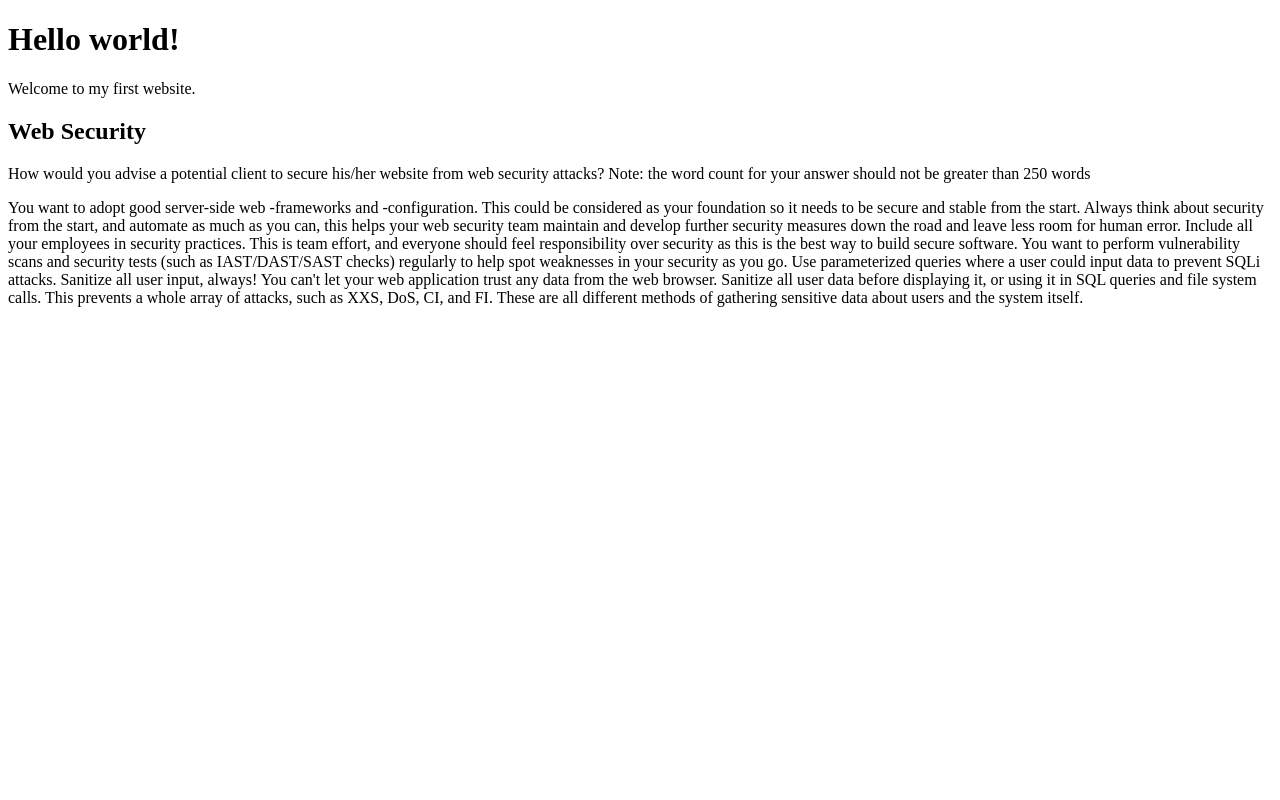
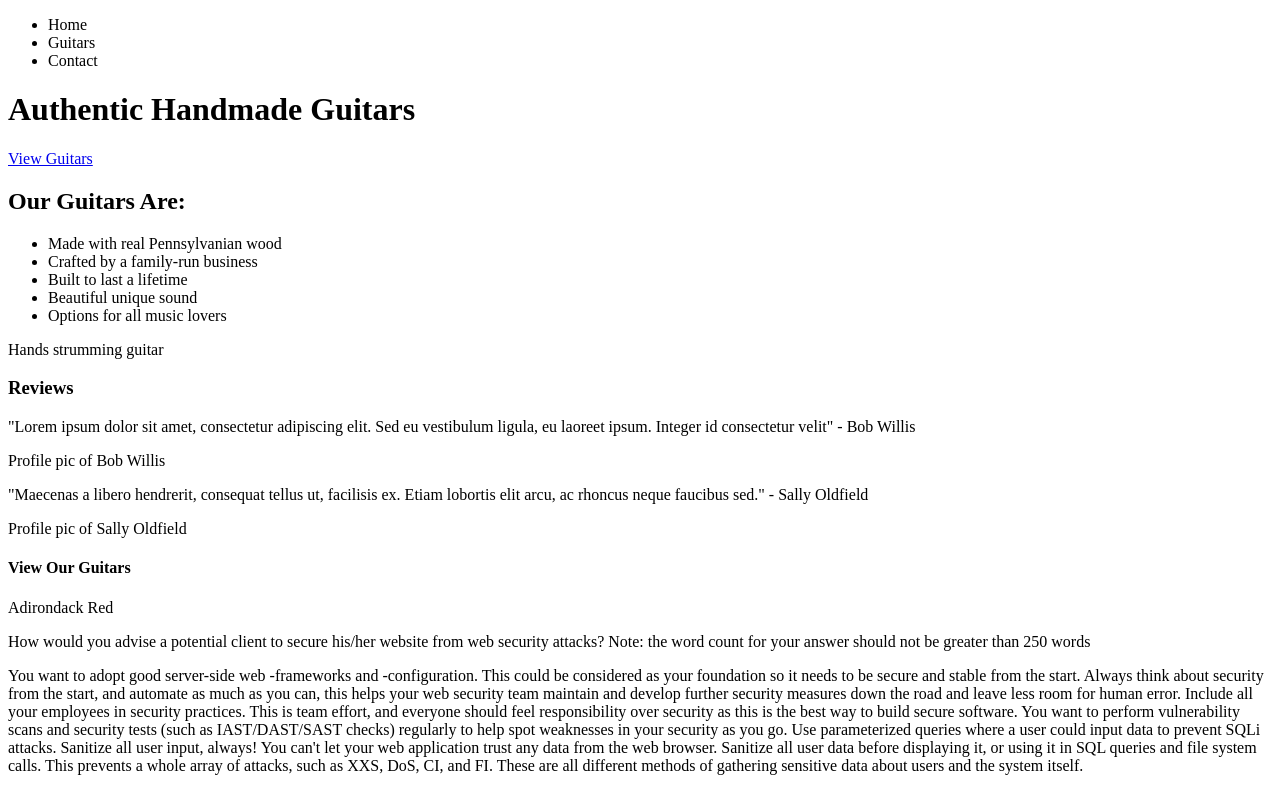
Before and after one commit to Noroff-FEU-Assignments/cross-course-project-Pockitt, a plain HTML site: page index.html in a window 1280 px wide. Drawn offline with Linux system fonts and the light colour scheme.

Commit message:
Task 1
html-css_task1module1
Moved answer to security Q to bottom

```diff
--- a/index.html
+++ b/index.html
@@ -1,12 +1,37 @@
 <!DOCTYPE html>
 <html>
   <head>
-    <title>My first website</title>
+    <title>Guitar Kings</title>
   </head>
+  <header>
+    <nav>
+    <ul>
+      <li>Home</li>
+      <li>Guitars</li>
+      <li>Contact</li>
+    </ul>
+  </nav></header>
   <body>
-    <h1>Hello world!</h1>
-    <p>Welcome to my first website.</p>
-    <h2>Web Security</h2>
+    <h1>Authentic Handmade Guitars</h1>
+    <a href="Guitars">View Guitars</a>
+    <h2>Our Guitars Are:</h2>
+    <ul>
+      <li>Made with real Pennsylvanian wood</li>
+      <li>Crafted by a family-run business</li>
+      <li>Built to last a lifetime</li>
+      <li>Beautiful unique sound</li>
+      <li>Options for all music lovers</li>
+    </ul>
+    <p>Hands strumming guitar</p>
+    <h3>Reviews</h3>
+    <p>"Lorem ipsum dolor sit amet, consectetur adipiscing elit. Sed eu vestibulum ligula, eu laoreet ipsum. Integer id consectetur velit" - Bob Willis</p>
+    <p>Profile pic of Bob Willis</p>
+    <p>"Maecenas a libero hendrerit, consequat tellus ut, facilisis ex. Etiam lobortis elit arcu, ac rhoncus neque faucibus sed." - Sally Oldfield</p>
+    <p>Profile pic of Sally Oldfield</p>
+    <h4>View Our Guitars</h4>
+    <p>Adirondack Red</p>
+  </body>
+</html>
 <p id="web-security-question">How would you advise a potential client to secure his/her website from web security attacks? Note: the word count for your answer should not be greater than 250 words</p>
 <p id="web-security-answer">You want to adopt good server-side web -frameworks and -configuration. This could be considered as your foundation so it needs to be secure and stable from the start.
   Always think about security from the start, and automate as much as you can, this helps your web security team maintain and develop further security measures down the road and leave less room for human error.
@@ -16,5 +41,3 @@
   Sanitize all user input, always! You can't let your web application trust any data from the web browser. Sanitize all user data before displaying it, or using it in SQL queries and file system calls.
   This prevents a whole array of attacks, such as XXS, DoS, CI, and FI. These are all different methods of gathering sensitive data about users and the system itself.
 </p>
-  </body>
-</html>
```
Lines whose indentation alone changed are shown as unchanged.
